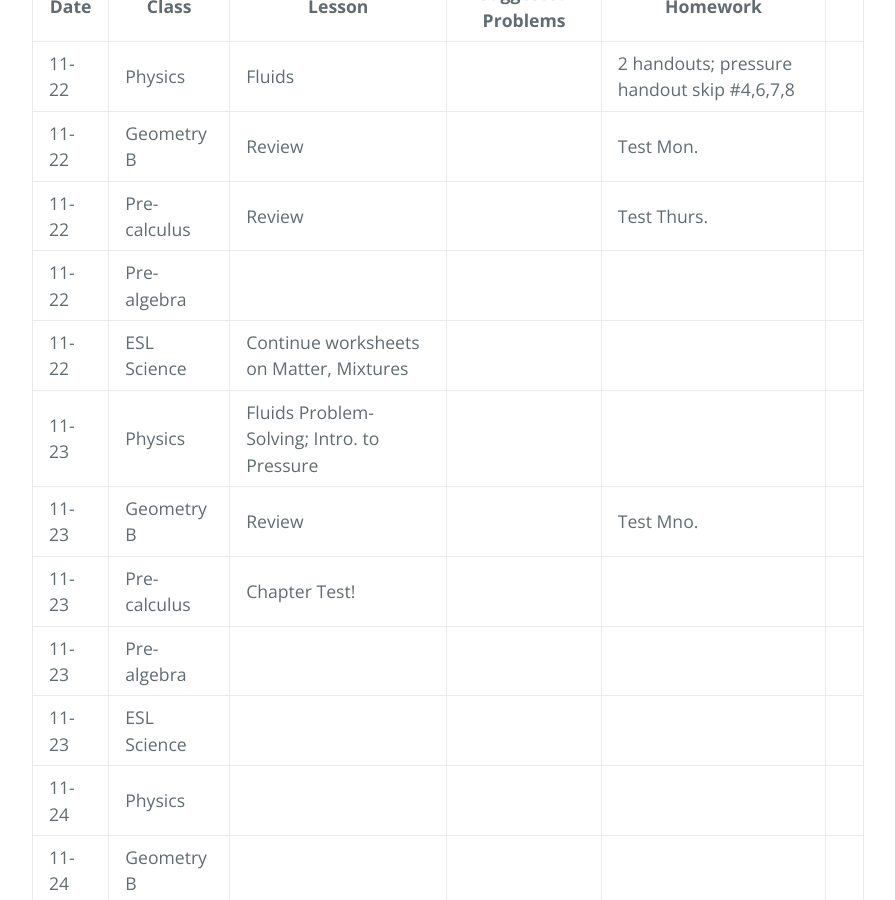
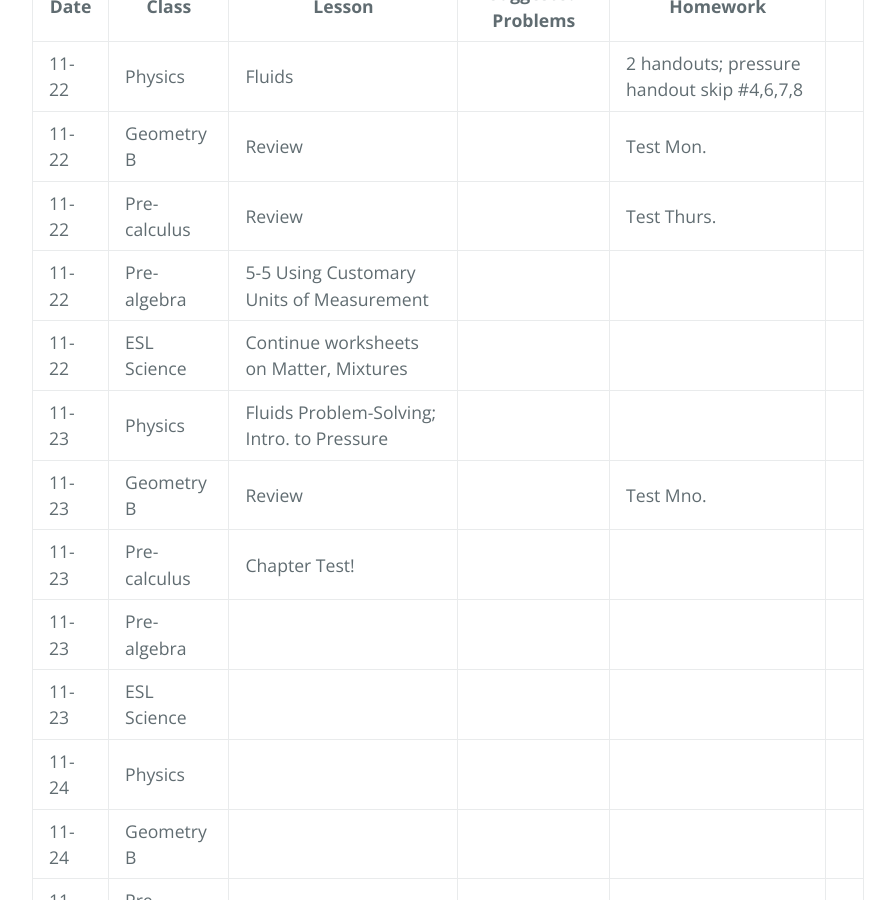
Before and after one commit to gpayoo/gpayoo, a Jekyll site: the page built from index.md, in a window 1280 px wide and 900 px high, scrolled down 597 px. Shown: the whole window, without its empty margins (192-1087 px from the left). Built offline with Jekyll 4.4.1, drawn with Linux system fonts in a browser that asks for light colours; our own code applies the rules of GitHub Pages for plain Markdown files.

Commit message:
Update index.md

```diff
--- a/index.md
+++ b/index.md
@@ -13,7 +13,7 @@ layout: default
 | 11-22 | Physics | Fluids | |  2 handouts; pressure handout skip #4,6,7,8
 | 11-22 | Geometry B |Review | | Test Mon.|
 | 11-22 | Pre-calculus | Review  | | Test Thurs.
-| 11-22 | Pre-algebra |  | |
+| 11-22 | Pre-algebra | 5-5 Using Customary Units of Measurement  | |
 | 11-22 | ESL Science | Continue worksheets on Matter, Mixtures  |  |
 | 11-23 | Physics | Fluids Problem-Solving; Intro. to Pressure | |
 | 11-23 | Geometry B |Review | | Test Mno.|
```
